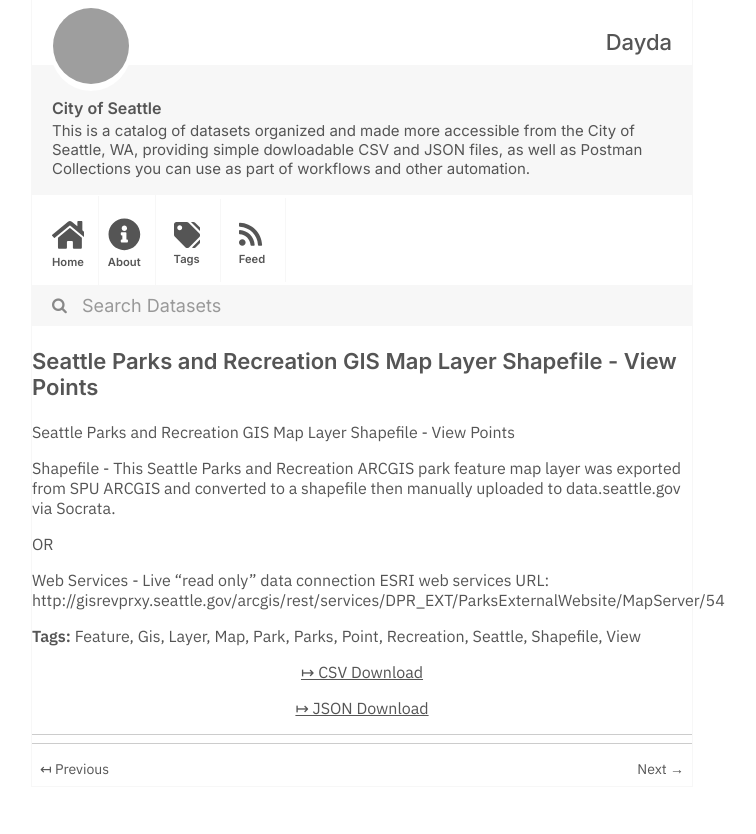
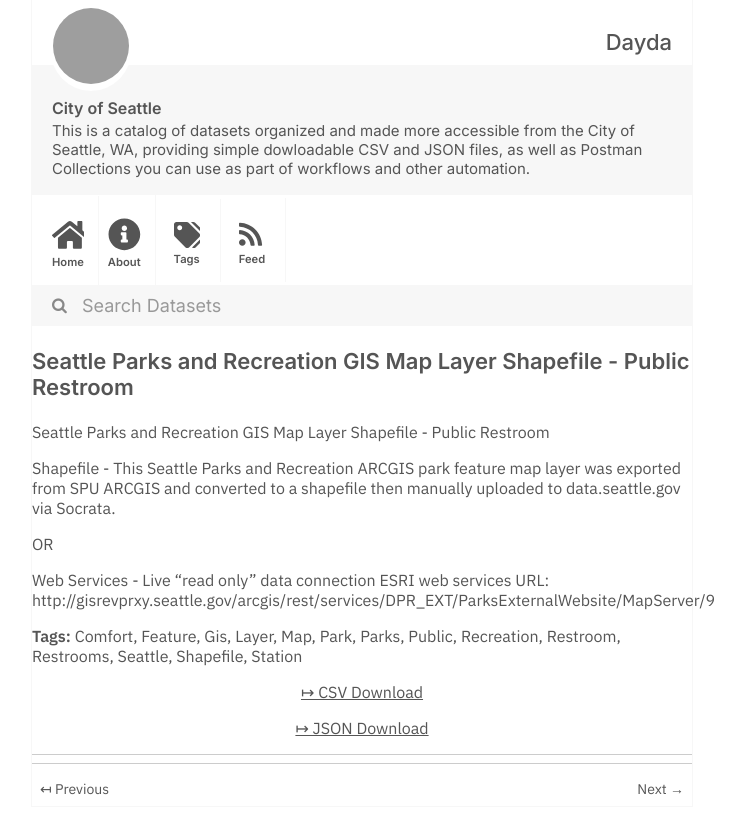
Before and after one commit to dayda-entities/city-of-seattle, a Jekyll site: the page built from _posts/2020-11-10-seattle-parks-and-recreation-g.md, in a window 1280 px wide, cut to the strip 0-834 px from the top of the page. Shown: the whole strip, without its empty margins (278-1034 px from the left). Built offline with Jekyll 4.4.1, drawn with Linux system fonts in a browser that asks for light colours; grey boxes are pictures that could not be loaded.

Commit message:
Publish Data

```diff
--- a/_posts/2020-11-10-seattle-parks-and-recreation-g.md
+++ b/_posts/2020-11-10-seattle-parks-and-recreation-g.md
@@ -1,32 +1,37 @@
 ---
-title: Seattle Parks and Recreation GIS Map Layer Shapefile - View Points
-created: '2020-11-10T16:59:18.797684'
-modified: '2020-11-10T16:59:18.797695'
+title: Seattle Parks and Recreation GIS Map Layer Shapefile - Public Restroom
+created: '2020-11-10T16:59:20.987125'
+modified: '2020-11-10T16:59:20.987136'
 state: active
 type: dataset
 tags:
+  - Comfort
   - Feature
   - Gis
   - Layer
   - Map
   - Park
   - Parks
-  - Point
+  - Public
   - Recreation
+  - Restroom
+  - Restrooms
   - Seattle
   - Shapefile
-  - View
+  - Station
 groups:
   - Local Government
-csv_url: 'https://data.seattle.gov/api/views/9c5r-54ck/rows.csv?accessType=DOWNLOAD'
-json_url: 'https://data.seattle.gov/api/views/9c5r-54ck/rows.json?accessType=DOWNLOAD'
+csv_url: 'https://data.seattle.gov/api/views/9n95-kprs/rows.csv?accessType=DOWNLOAD'
+json_url: 'https://data.seattle.gov/api/views/9n95-kprs/rows.json?accessType=DOWNLOAD'
 layout: post
 
 ---
-Seattle Parks and Recreation GIS Map Layer Shapefile - View Points
+Seattle Parks and Recreation GIS Map Layer Shapefile - Public Restroom
 
-Shapefile - This Seattle Parks and Recreation ARCGIS park feature map layer was exported from SPU ARCGIS and converted to a shapefile then manually uploaded to data.seattle.gov via Socrata.
+Shapefile - This Seattle Parks and Recreation ARCGIS park feature map layer was exported from SPU ARCGIS and
+converted to a shapefile then manually uploaded to data.seattle.gov via Socrata.
 
 OR
 
-Web Services - Live "read only" data connection ESRI web services URL: http://gisrevprxy.seattle.gov/arcgis/rest/services/DPR_EXT/ParksExternalWebsite/MapServer/54
+Web Services - Live "read only" data connection ESRI web services URL:
+http://gisrevprxy.seattle.gov/arcgis/rest/services/DPR_EXT/ParksExternalWebsite/MapServer/9
```
